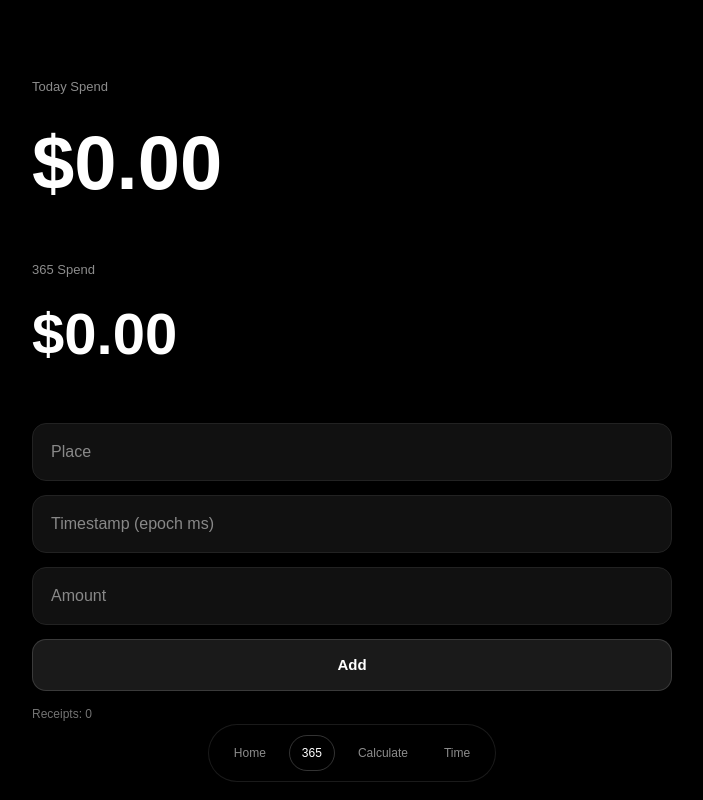
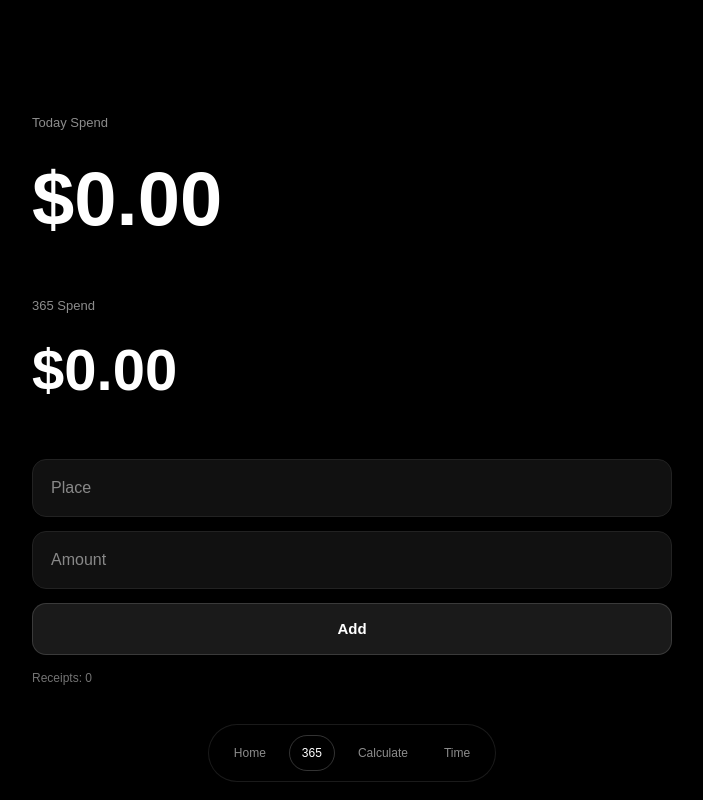
Before and after one commit to dptcoffee/Outflo, a Next.js app: page /365 in a window 1280 px wide. Shown: the whole page, without its empty margins (288-991 px from the left). Built offline with nearby package versions, Linux system fonts and the light colour scheme.

Commit message:
365 engine v1: auto-stamped receipts, in-memory rolling totals

```diff
--- a/app/365/page.tsx
+++ b/app/365/page.tsx
@@ -5,8 +5,8 @@ import { useMemo, useState } from "react";
 type Receipt = {
   id: string;
   place: string;
-  amount: number;
-  ts: number; // epoch ms
+  amount: number; // positive outflow
+  ts: number;     // epoch ms (stamped by engine)
 };
 
 function startOfTodayLocal(nowTs: number) {
@@ -26,17 +26,16 @@ export default function Engine365() {
 
   // inputs (empty by default)
   const [place, setPlace] = useState("");
-  const [ts, setTs] = useState("");       // epoch ms string
-  const [amount, setAmount] = useState(""); // money string
+  const [amount, setAmount] = useState("");
 
   const nowTs = Date.now();
 
   const { todaySpend, spend365 } = useMemo(() => {
     const today0 = startOfTodayLocal(nowTs);
-    const cutoff365 = nowTs - 365 * 24 * 60 * 60 * 1000;
+    const cutoff365 = nowTs - 365 * 24 * 60 * 60 * 1000; // 31,536,000 seconds in ms
 
-    const today = receipts.filter(r => r.ts >= today0 && r.ts <= nowTs);
-    const rolling = receipts.filter(r => r.ts >= cutoff365 && r.ts <= nowTs);
+    const today = receipts.filter((r) => r.ts >= today0 && r.ts <= nowTs);
+    const rolling = receipts.filter((r) => r.ts >= cutoff365 && r.ts <= nowTs);
 
     return {
       todaySpend: sumAmounts(today),
@@ -46,13 +45,12 @@ export default function Engine365() {
 
   function addReceipt() {
     const p = place.trim();
-    const t = Number(ts);
     const a = Number(amount);
 
-    // minimal validation
     if (!p) return;
-    if (!Number.isFinite(t) || t <= 0) return;
     if (!Number.isFinite(a) || a <= 0) return;
+
+    const t = Date.now();
 
     const r: Receipt = {
       id: `${t}-${Math.random().toString(16).slice(2)}`,
@@ -61,11 +59,10 @@ export default function Engine365() {
       ts: t,
     };
 
-    setReceipts(prev => [r, ...prev]);
+    setReceipts((prev) => [r, ...prev]);
 
-    // reset inputs (keep it fast for batching)
+    // reset inputs for fast re-entry
     setPlace("");
-    setTs("");
     setAmount("");
   }
 
@@ -115,20 +112,12 @@ export default function Engine365() {
           </div>
         </div>
 
-        {/* Inputs */}
+        {/* Inputs (bottom) */}
         <div style={{ display: "grid", rowGap: 14, marginTop: 6 }}>
           <input
             placeholder="Place"
             value={place}
             onChange={(e) => setPlace(e.target.value)}
-            style={inputStyle}
-          />
-
-          <input
-            placeholder="Timestamp (epoch ms)"
-            inputMode="numeric"
-            value={ts}
-            onChange={(e) => setTs(e.target.value)}
             style={inputStyle}
           />
 
@@ -144,7 +133,7 @@ export default function Engine365() {
             Add
           </button>
 
-          {/* optional: tiny debug count */}
+          {/* tiny debug (optional) */}
           <div style={{ fontSize: 12, opacity: 0.45 }}>
             Receipts: {receipts.length}
           </div>
```
